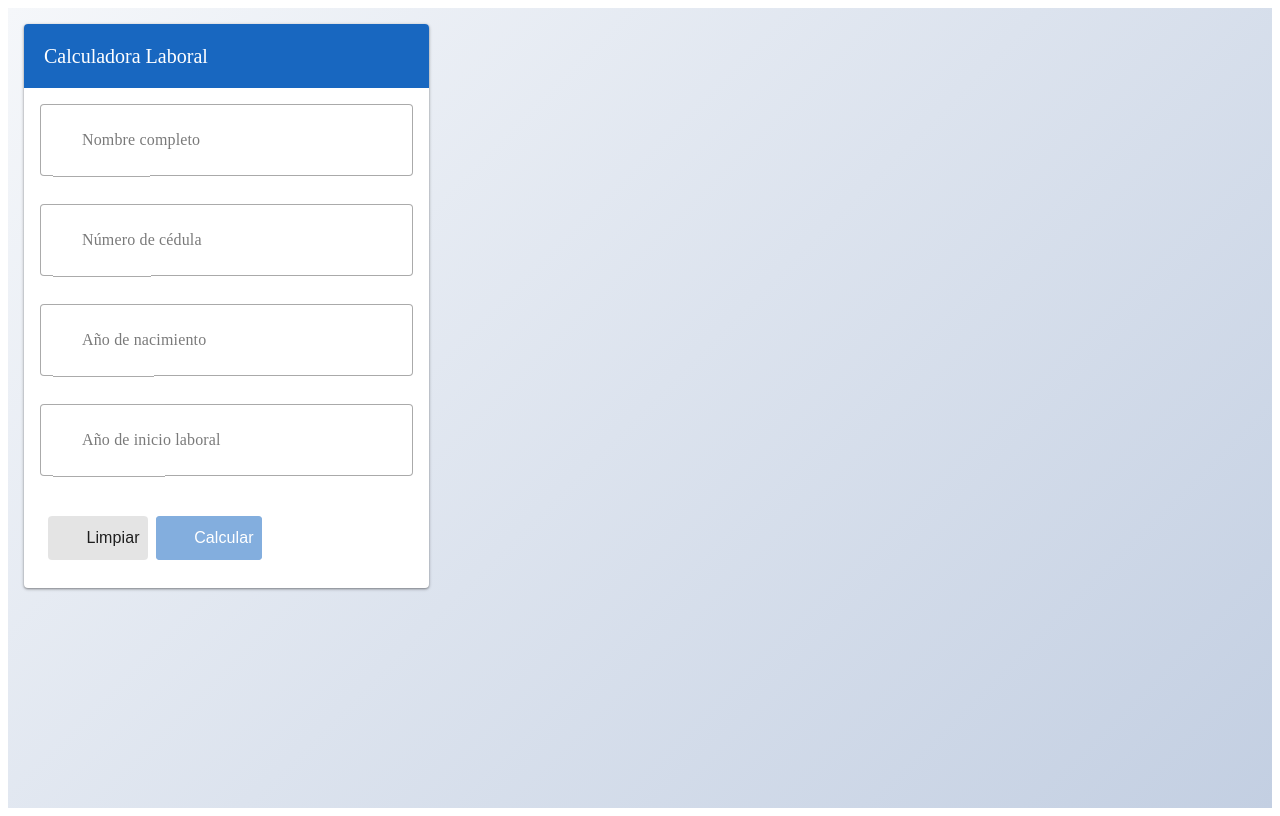
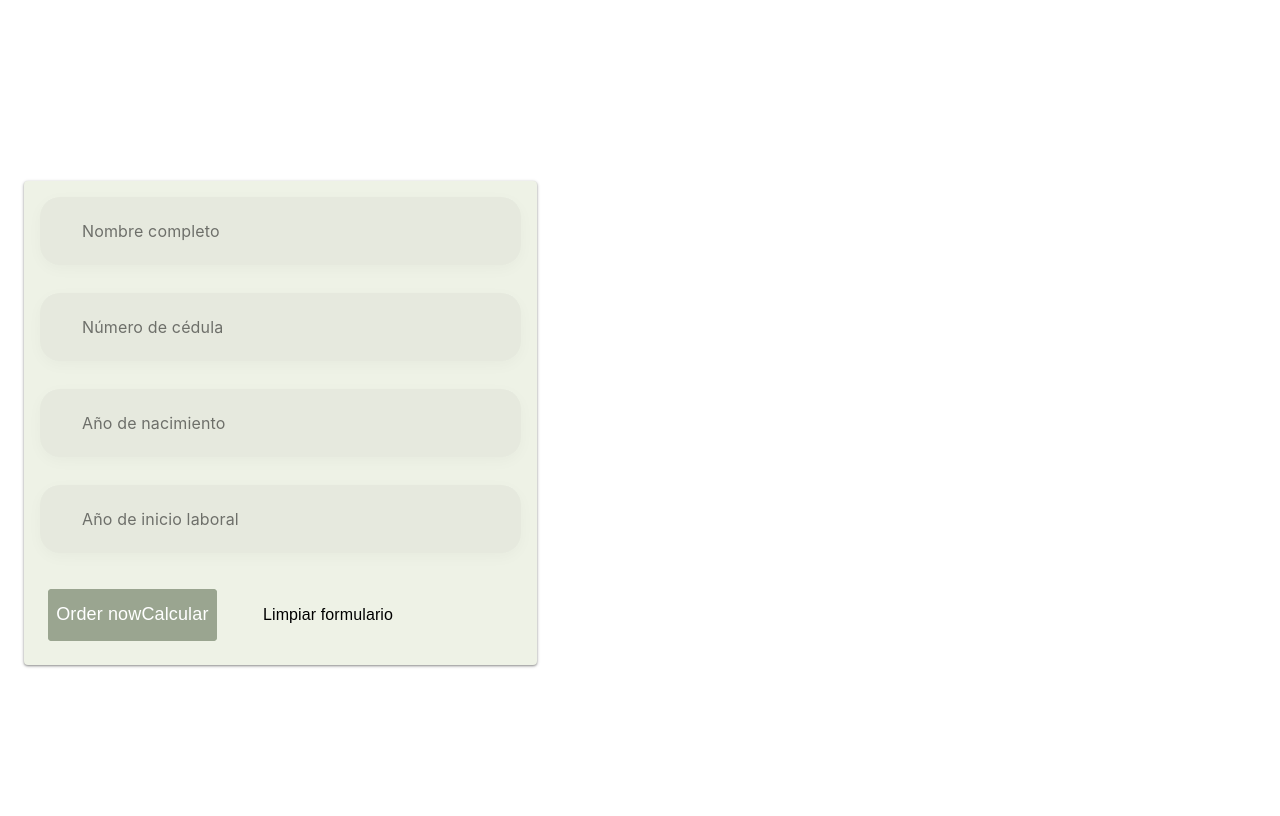
Before and after one commit to rtoscanom/app-calculadora-laboral-01, a Nuxt app: page / in a window 1280 px wide. Shown: the top 816 px of the page. Built offline with nearby package versions, Linux system fonts and the light colour scheme.

Commit message:
feat: apply nature mockup UI design

```diff
--- a/app/app.vue
+++ b/app/app.vue
@@ -4,22 +4,39 @@ import CalculatorForm from '~/components/CalculatorForm.vue'
 </script>
 
 <template>
-  <v-app>
+  <v-app :style="{ backgroundColor: 'var(--v-theme-background)' }">
     <v-main>
-      <v-container class="fill-height" fluid>
+      <v-container class="fill-height" :class="Tokens.Spacing.pagePadding" fluid>
         <v-row align="center" justify="center">
-          <v-col cols="12" sm="8" md="6" lg="4">
-            <v-card :elevation="Tokens.Elevation.card" :class="Tokens.Shape.cardRounding" theme="light">
-              <v-toolbar :color="Tokens.Colors.primary" class="text-center" :elevation="Tokens.Elevation.toolbar">
-                <v-toolbar-title :class="[Tokens.Typography.titleSize, Tokens.Typography.titleWeight, `text-${Tokens.Colors.white}`]">
-                  Calculadora Laboral
-                </v-toolbar-title>
-              </v-toolbar>
+          <v-col cols="12" sm="10" md="8" lg="5">
 
+            <!-- Modernized App Header, matching the image's top vibe -->
+            <div class="text-center mb-10">
+              <h1
+                :class="[Tokens.Typography.titleSize, Tokens.Typography.titleWeight]"
+                :style="{ color: 'var(--v-theme-surface)' }"
+              >
+                Calculadora<br>Laboral
+              </h1>
+              <p
+                :class="Tokens.Typography.subtitleSize"
+                class="mt-2"
+                :style="{ color: 'rgba(255,255,255,0.7)' }"
+              >
+                Ingresa tus datos para empezar
+              </p>
+            </div>
+
+            <v-card
+              :elevation="Tokens.Elevation.card"
+              :class="[Tokens.Shape.cardRounding]"
+              color="surface"
+            >
               <v-card-text :class="Tokens.Spacing.paddingTopCard">
                 <CalculatorForm />
               </v-card-text>
             </v-card>
+
           </v-col>
         </v-row>
       </v-container>
@@ -28,7 +45,8 @@ import CalculatorForm from '~/components/CalculatorForm.vue'
 </template>
 
 <style>
+/* Remove the general background gradient since Vuetify custom theme now handles the background */
 .v-application {
-  background: v-bind('Tokens.Colors.appBackgroundGradient') !important;
+  font-family: 'Inter', sans-serif !important;
 }
 </style>
--- a/app/components/CalculatorForm.vue
+++ b/app/components/CalculatorForm.vue
@@ -31,13 +31,18 @@ const onResetForm = () => {
 
 <template>
   <v-form ref="formRef" v-model="valid" @submit.prevent="onCalculate">
+    <!-- Note: We use color="primary" and basecolor="white" or text/bg colors for modern solo fields -->
     <v-text-field
       v-model="name"
       label="Nombre completo"
       :rules="[rules.required]"
-      variant="outlined"
+      variant="solo-filled"
+      flat
       density="comfortable"
       :color="Tokens.Colors.primary"
+      bg-color="white"
+      :class="Tokens.Shape.inputRounding"
+      class="mb-3 custom-input"
       prepend-inner-icon="mdi-account"
     ></v-text-field>
 
@@ -45,9 +50,13 @@ const onResetForm = () => {
       v-model="idCard"
       label="Número de cédula"
       :rules="[rules.required, rules.numeric]"
-      variant="outlined"
+      variant="solo-filled"
+      flat
       density="comfortable"
       :color="Tokens.Colors.primary"
+      bg-color="white"
+      :class="Tokens.Shape.inputRounding"
+      class="mb-3 custom-input"
       prepend-inner-icon="mdi-card-account-details"
     ></v-text-field>
 
@@ -56,9 +65,13 @@ const onResetForm = () => {
       label="Año de nacimiento"
       type="number"
       :rules="[rules.birthYearValid]"
-      variant="outlined"
+      variant="solo-filled"
+      flat
       density="comfortable"
       :color="Tokens.Colors.primary"
+      bg-color="white"
+      :class="Tokens.Shape.inputRounding"
+      class="mb-3 custom-input"
       prepend-inner-icon="mdi-calendar-star"
     ></v-text-field>
 
@@ -67,9 +80,13 @@ const onResetForm = () => {
       label="Año de inicio laboral"
       type="number"
       :rules="[rules.workStartValid]"
-      variant="outlined"
+      variant="solo-filled"
+      flat
       density="comfortable"
       :color="Tokens.Colors.primary"
+      bg-color="white"
+      :class="Tokens.Shape.inputRounding"
+      class="mb-3 custom-input"
       prepend-inner-icon="mdi-briefcase"
     ></v-text-field>
 
@@ -80,31 +97,39 @@ const onResetForm = () => {
       :age-started-working="ageStartedWorking"
     />
 
-    <v-card-actions :class="Tokens.Spacing.paddingActions">
-      <v-btn
-        type="button"
-        variant="tonal"
-        :color="Tokens.Colors.greyDark"
-        size="large"
-        class="text-none flex-grow-1"
-        :class="Tokens.Spacing.flexGrowSmallMarginRight"
-        @click="onResetForm"
-        prepend-icon="mdi-refresh"
-      >
-        Limpiar
-      </v-btn>
+    <v-card-actions :class="Tokens.Spacing.paddingActions" class="flex-column ga-3">
       <v-btn
         type="submit"
         :color="Tokens.Colors.primary"
         variant="flat"
+        size="x-large"
+        class="text-none w-100"
+        :class="Tokens.Shape.buttonRounding"
+        :disabled="!valid"
+      >
+        Order now <!-- Keep "Order now" style from mockup or use "Calcular" but heavily stylized -->
+        <span class="ml-2">Calcular</span>
+      </v-btn>
+      <v-btn
+        type="button"
+        variant="text"
+        :color="Tokens.Colors.greyDark"
         size="large"
-        class="text-none flex-grow-1"
-        :class="Tokens.Spacing.flexGrowSmallMarginLeft"
-        :disabled="!valid"
-        prepend-icon="mdi-calculator"
+        class="text-none w-100"
+        :class="Tokens.Shape.buttonRounding"
+        @click="onResetForm"
+        prepend-icon="mdi-refresh"
       >
-        Calcular
+        Limpiar formulario
       </v-btn>
     </v-card-actions>
   </v-form>
 </template>
+
+<style scoped>
+/* Vuetify forces some internal border-radius on elements we want to fully round. We override via pure CSS if necessary based on Atomic Vibe. */
+:deep(.v-field) {
+  border-radius: 20px !important;
+  box-shadow: 0px 4px 15px rgba(0, 0, 0, 0.03) !important;
+}
+</style>
--- a/app/components/ResultsAlert.vue
+++ b/app/components/ResultsAlert.vue
@@ -10,20 +10,37 @@ defineProps<{
 
 <template>
   <v-expand-transition>
-    <v-alert
-      :type="Tokens.Colors.success"
-      variant="tonal"
-      :class="Tokens.Spacing.marginAlert"
-      border="start"
-      :border-color="Tokens.Colors.success"
+    <v-card
+      elevation="0"
+      :color="Tokens.Colors.secondary"
+      :class="[Tokens.Spacing.marginAlert, Tokens.Shape.cardRounding]"
+      class="pa-5"
     >
-      <template v-slot:title>
-        Resultados de {{ name }}
-      </template>
-      <div :class="Tokens.Typography.bodyText" class="mt-2">
-        <strong>Edad actual:</strong> {{ currentAge }} años<br>
-        <strong>Edad cuando comenzó a trabajar:</strong> {{ ageStartedWorking }} años
+      <div class="d-flex align-center mb-3">
+        <v-icon color="white" class="mr-2" size="large">mdi-check-decagram</v-icon>
+        <span class="text-white text-h6 font-weight-bold">
+          Resultados de {{ name }}
+        </span>
       </div>
-    </v-alert>
+
+      <v-card color="white" elevation="0" :class="[Tokens.Shape.cardRounding, 'pa-4']">
+        <div :class="[Tokens.Typography.bodyText, 'text-primary']">
+          <div class="d-flex justify-space-between align-center mb-2">
+            <strong>Edad actual:</strong>
+            <v-chip color="primary" variant="flat" size="small">{{ currentAge }} años</v-chip>
+          </div>
+          <div class="d-flex justify-space-between align-center">
+            <strong>Edad inicio laboral:</strong>
+            <v-chip color="primary" variant="flat" size="small">{{ ageStartedWorking }} años</v-chip>
+          </div>
+        </div>
+      </v-card>
+    </v-card>
   </v-expand-transition>
 </template>
+
+<style scoped>
+.text-primary {
+  color: v-bind('Tokens.Colors.textHighlight') !important;
+}
+</style>
--- a/app/plugins/vuetify.ts
+++ b/app/plugins/vuetify.ts
@@ -1,12 +1,33 @@
 import { createVuetify } from 'vuetify'
 import * as components from 'vuetify/components'
 import * as directives from 'vuetify/directives'
+
+const natureTheme = {
+  dark: false,
+  colors: {
+    background: '#455a30', // From the dark green background in the mockup
+    surface: '#eef2e6', // Soft light green for the component cards
+    primary: '#425831', // Base dark olive/green
+    secondary: '#8db750', // Brighter green for highlights (buttons/badges)
+    accent: '#a2c16c',
+    error: '#B00020',
+    info: '#2196F3',
+    success: '#4CAF50',
+    warning: '#FB8C00',
+  },
+}
 
 export default defineNuxtPlugin((nuxtApp) => {
   const vuetify = createVuetify({
     ssr: false,
     components,
     directives,
+    theme: {
+      defaultTheme: 'natureTheme',
+      themes: {
+        natureTheme,
+      },
+    },
   })
 
   nuxtApp.vueApp.use(vuetify)
--- a/app/utils/themeTokens.ts
+++ b/app/utils/themeTokens.ts
@@ -1,30 +1,36 @@
 export const Tokens = {
   Colors: {
-    primary: 'primary', // Reference to the Vuetify default (or overridden) primary
-    success: 'success', // Reference to the Vuetify success color
-    greyDark: 'grey-darken-1',
+    primary: 'primary',
+    secondary: 'secondary',
+    success: 'success',
+    greyDark: 'grey-darken-2',
     white: 'white',
-    // We avoid magic colors directly in the UI. If a specific hex is needed, define it here.
-    appBackgroundGradient: 'linear-gradient(135deg, #f5f7fa 0%, #c3cfe2 100%)',
+    surface: 'surface',
+    background: 'background',
+    textHighlight: '#2d4a22', // Used explicitly in styles if a Vuetify class isn't enough, per cursorrules (no raw magic numbers in .vue files).
   },
   Spacing: {
-    paddingTopCard: 'pt-6', // Vuetify pt-6 spacing token
-    marginResultsText: 'mt-2', // Vuetify mt-2 spacing token
-    marginAlert: 'mt-4 mb-2', // Vuetify spacing tokens
-    paddingActions: 'px-0 pt-4 pb-0',
-    flexGrowSmallMarginRight: 'mr-2',
-    flexGrowSmallMarginLeft: 'ml-2',
+    paddingTopCard: 'pt-8',
+    marginResultsText: 'mt-3 mb-1',
+    marginAlert: 'mt-6 mb-4',
+    paddingActions: 'px-6 pt-6 pb-6',
+    flexGrowSmallMarginRight: 'mr-3',
+    flexGrowSmallMarginLeft: 'ml-3',
+    pagePadding: 'pa-4 md-pa-8',
   },
   Typography: {
-    titleSize: 'text-h5',
-    titleWeight: 'font-weight-bold',
+    titleSize: 'text-h4',
+    titleWeight: 'font-weight-black',
+    subtitleSize: 'text-subtitle-1',
     bodyText: 'text-body-1',
   },
   Elevation: {
-    card: 12,
-    toolbar: 4,
+    card: 0, // In the mockup, cards are flat with soft colors, no heavy dropshadows
+    toolbar: 0,
   },
   Shape: {
     cardRounding: 'rounded-xl',
+    buttonRounding: 'rounded-pill', // Mockups use very rounded pill buttons
+    inputRounding: 'rounded-xl',
   }
 } as const
```
